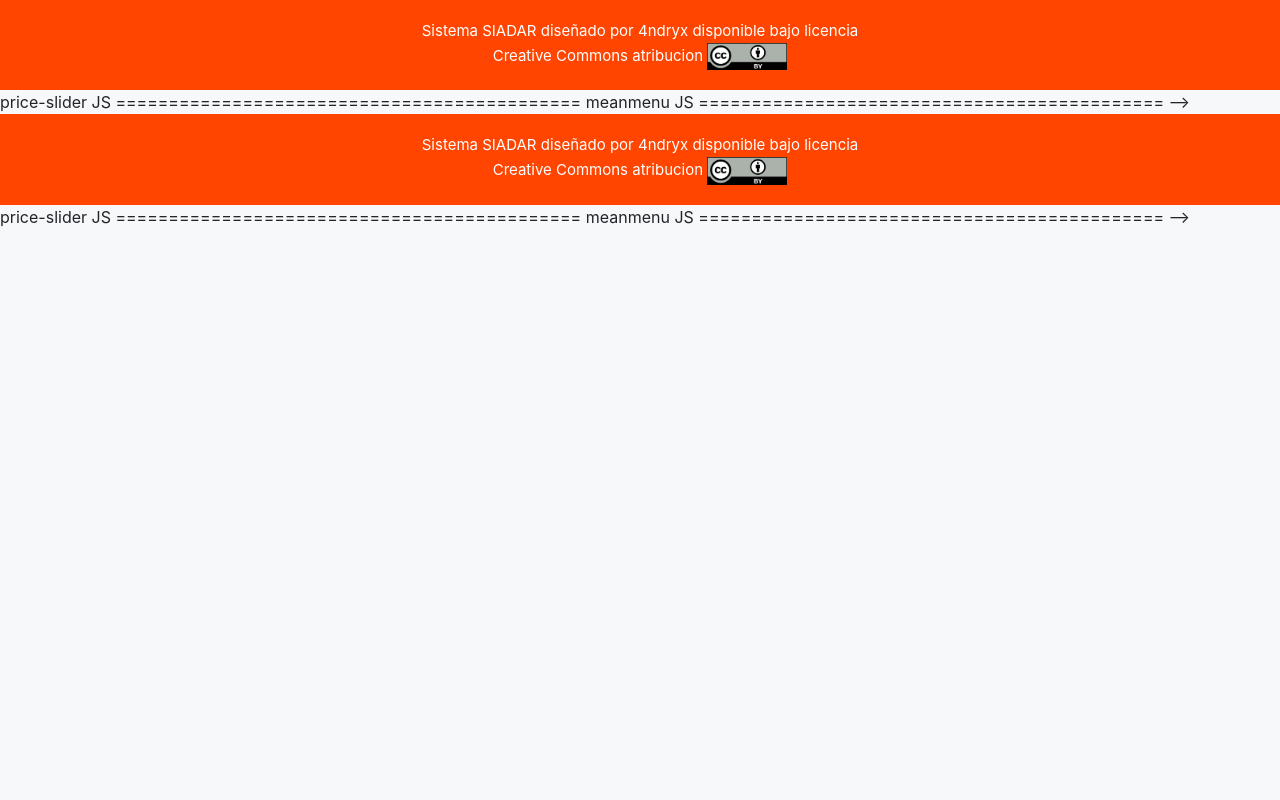
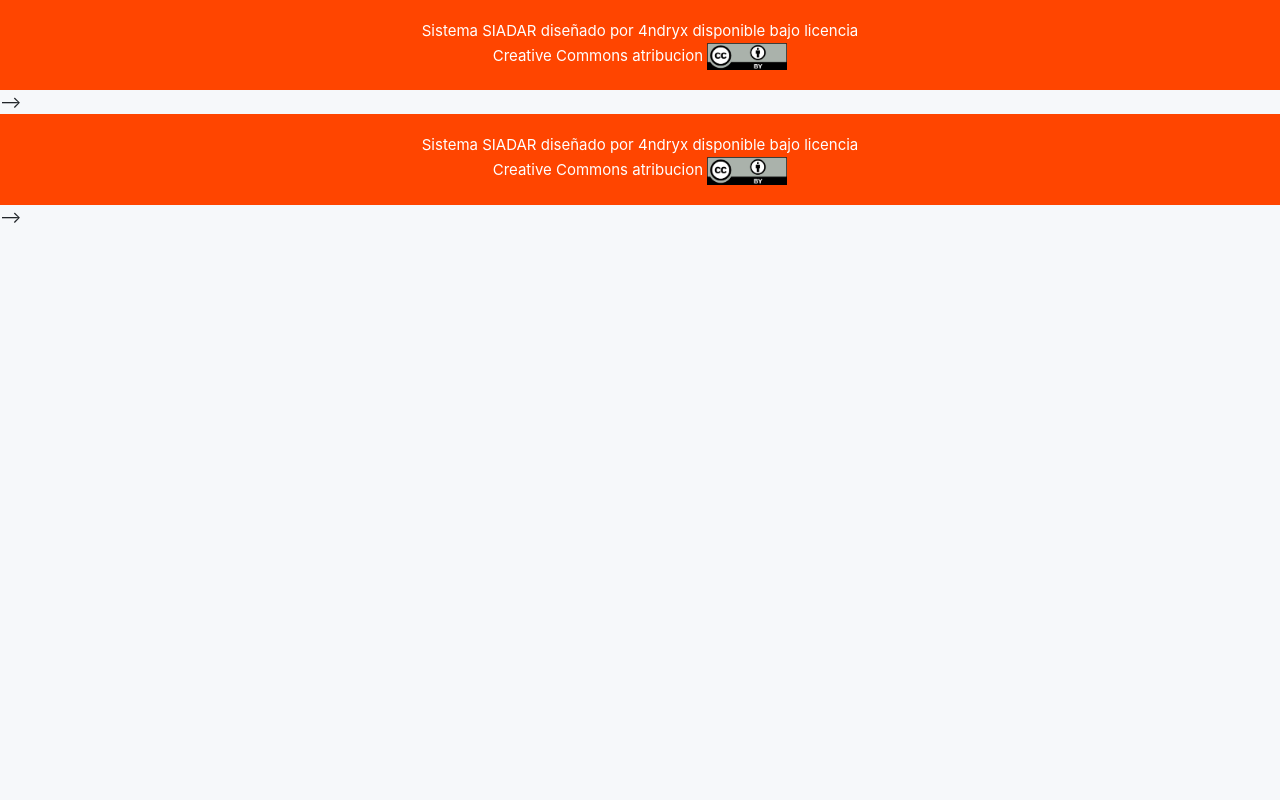
Before and after one commit to 4ndryx/arriendos, a PHP site: template views/footer.php in a window 1280 px wide. Run offline with PHP 8.4, Linux system fonts and the light colour scheme; the template is opened without the code that fills it, so the values that code supplies are empty; some libraries are stand-ins or nearby versions.

Commit message:
heroku db set

```diff
--- a/views/footer.php
+++ b/views/footer.php
@@ -21,11 +21,11 @@
     <!-- wow JS
         ============================================ -->
     <!-- <script src="<?php echo LINK ?>public/js/wow.min.js"></script> -->
-    price-slider JS
-        ============================================
+    <!-- price-slider JS -->
+        <!-- ============================================ -->
     <script src="<?php echo LINK ?>public/js/jquery-price-slider.js"></script>
-    meanmenu JS
-        ============================================
+    <!-- meanmenu JS -->
+        <!-- ============================================ -->
     <script src="<?php echo LINK ?>public/js/jquery.meanmenu.js"></script>
     <!-- owl.carousel JS
         ============================================ -->
@@ -41,7 +41,7 @@
     <script src="<?php echo LINK ?>public/js/counterup/jquery.counterup.min.js"></script>
     <script src="<?php echo LINK ?>public/js/counterup/waypoints.min.js"></script>
     <script src="<?php echo LINK ?>public/js/counterup/counterup-active.js"></script> -->
-    <!-- mCustomScrollbar JS<!--
+    <!-- mCustomScrollbar JS
         ============================================ -->
     <script src="<?php echo LINK ?>public/js/scrollbar/jquery.mCustomScrollbar.concat.min.<!-- js"></script>
     <script src="<?php echo LINK ?>public/js/scrollbar/mCustomScrollbar-active.js"> --></script> -->
```
